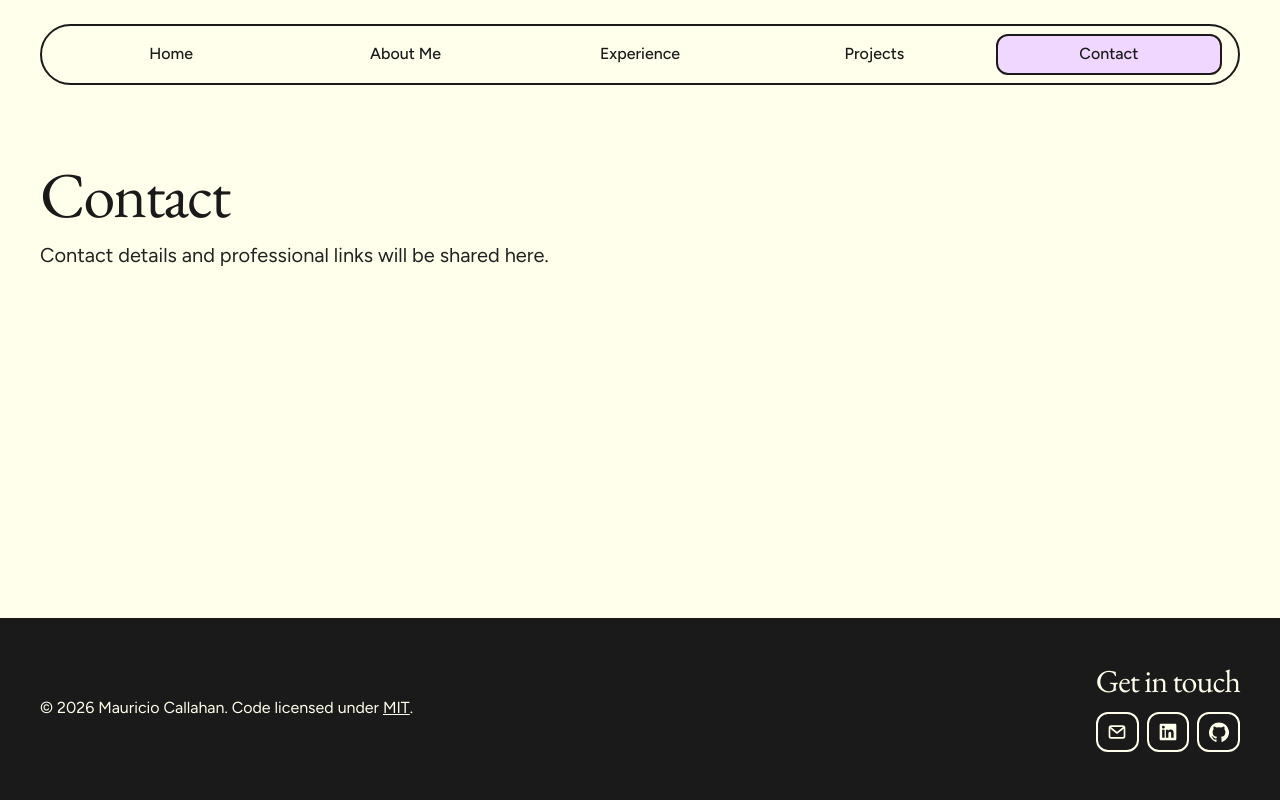
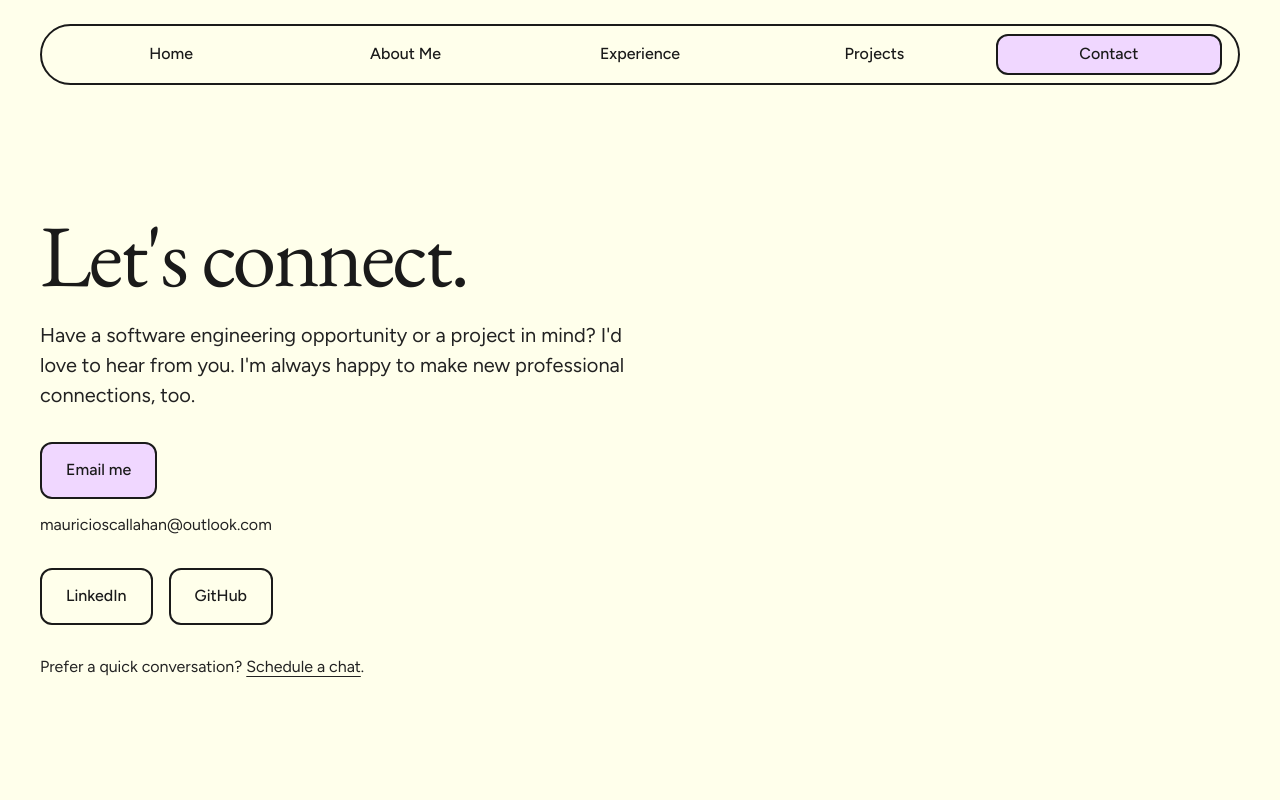
Before and after one commit to MauricioCallahan/portfolio, a Next.js app: page /contact in a window 1280 px wide. Shown: the top 800 px of the page. Built offline with nearby package versions, Linux system fonts and the light colour scheme.

Commit message:
Enhance About and Contact pages; update project descriptions and resume entries for clarity and detail

```diff
--- a/src/app/about/page.tsx
+++ b/src/app/about/page.tsx
@@ -6,7 +6,7 @@ export const metadata: Metadata = { title: "About Me | Portfolio" };
 export default function Page() {
   return (
     <section className="page-intro about-layout">
-      <h1 className="about-title">About Me</h1>
+      <h1 className="about-title">About <em>me</em></h1>
       <p className="about-intro">
         Hello! I’m Mauricio Callahan, a Computer Science major with a minor in
         Finance at Miami University, expecting to graduate in May 2027.
--- a/src/app/contact/page.tsx
+++ b/src/app/contact/page.tsx
@@ -1,12 +1,61 @@
 import type { Metadata } from "next";
+import { resumeProfile } from "@/data/resume";
 
-export const metadata: Metadata = { title: "Contact | Portfolio" };
+export const metadata: Metadata = {
+  title: "Contact | Portfolio",
+  description:
+    "Connect with Mauricio Callahan about software engineering opportunities, projects, and professional connections.",
+};
 
 export default function Page() {
   return (
-    <section className="page-intro">
-      <h1>Contact</h1>
-      <p>Contact details and professional links will be shared here.</p>
+    <section className="page-intro contact-page" aria-labelledby="contact-title">
+      <header>
+        <h1 id="contact-title">Let&apos;s connect.</h1>
+        <p>
+          Have a software engineering opportunity or a project in mind? I&apos;d
+          love to hear from you. I&apos;m always happy to make new professional
+          connections, too.
+        </p>
+      </header>
+      <div className="contact-email">
+        <a className="button" href={`mailto:${resumeProfile.email}`}>
+          Email me
+        </a>
+        <p className="contact-address">{resumeProfile.email}</p>
+      </div>
+      <div className="contact-socials">
+        <a
+          className="button"
+          href="https://www.linkedin.com/in/mauricio-callahan"
+          target="_blank"
+          rel="noopener noreferrer"
+          aria-label="LinkedIn (opens in a new tab or window)"
+        >
+          LinkedIn
+        </a>
+        <a
+          className="button"
+          href={resumeProfile.github}
+          target="_blank"
+          rel="noopener noreferrer"
+          aria-label="GitHub (opens in a new tab or window)"
+        >
+          GitHub
+        </a>
+      </div>
+      <p className="contact-booking">
+        Prefer a quick conversation?{" "}
+        <a
+          href="https://cal.com/mauricio-callahan/15min"
+          target="_blank"
+          rel="noopener noreferrer"
+          aria-label="Schedule a chat (opens in a new tab or window)"
+        >
+          Schedule a chat
+        </a>
+        .
+      </p>
     </section>
   );
 }
--- a/src/app/globals.css
+++ b/src/app/globals.css
@@ -50,7 +50,8 @@ body {
   color: var(--color-fog);
 }
 
-.hero h1 em {
+.hero h1 em,
+.about-title em {
   font-style: normal;
   text-decoration: underline wavy var(--color-lavender-whisper) 3px;
   text-underline-offset: 8px;
@@ -248,6 +249,60 @@ p {
   text-underline-offset: 4px;
 }
 
+.contact-page {
+  display: grid;
+  gap: 32px;
+  padding-block: clamp(48px, 8vw, 96px);
+}
+
+.contact-page h1 {
+  margin-bottom: 24px;
+  font-size: clamp(48px, 7vw, 88px);
+}
+
+.contact-page header p {
+  max-width: 48ch;
+  font-size: 20px;
+  line-height: 1.5;
+}
+
+.contact-page .button {
+  display: inline-block;
+  text-decoration: none;
+}
+
+.contact-page :focus-visible {
+  outline-color: var(--color-forest-ink);
+}
+
+.contact-address {
+  margin-top: 16px;
+  overflow-wrap: anywhere;
+}
+
+.contact-socials {
+  display: flex;
+  flex-wrap: wrap;
+  gap: 16px;
+}
+
+.contact-socials .button {
+  background: var(--color-lumen-cream);
+}
+
+.contact-socials .button:hover {
+  background: var(--color-lumen-stone);
+}
+
+.contact-page > .contact-booking {
+  font-size: 16px;
+}
+
+.contact-booking a {
+  color: inherit;
+  text-underline-offset: 4px;
+}
+
 .about-layout > .about-intro {
   font-size: 24px;
 }
@@ -298,6 +353,8 @@ p {
 
 .resume-header h1 {
   font-size: clamp(48px, 7vw, 88px);
+  line-height: 1.05;
+  text-wrap: balance;
 }
 
 .resume-header h1 em {
@@ -306,7 +363,7 @@ p {
   text-underline-offset: 8px;
 }
 
-.resume-header > p:not(.resume-eyebrow) {
+.resume-header > p {
   max-width: 45ch;
   margin: 24px auto 32px;
   font-size: 20px;
--- a/src/components/experience/InteractiveResume.tsx
+++ b/src/components/experience/InteractiveResume.tsx
@@ -82,7 +82,6 @@ export default function InteractiveResume() {
   return (
     <section className="resume-page">
       <header className="resume-header page-intro">
-        <p className="resume-eyebrow">Experience</p>
         <h1>The work,<br /><em>and the story behind it.</em></h1>
         <p>Explore my education, experience, and projects. Follow the details as you scroll, or choose an entry to jump in.</p>
         <a className="button resume-open" href={resumeProfile.pdfHref} target="_blank" rel="noopener noreferrer">Open PDF <span aria-hidden="true">↗</span></a>
--- a/src/components/home/Hero.tsx
+++ b/src/components/home/Hero.tsx
@@ -31,7 +31,7 @@ export default function Hero() {
             <p>A pricing tool for player-traded digital items, using live auction data to estimate what a comparable item might cost.</p>
             <div className="home-contribution">
               <h3>What I built</h3>
-              <p>A full-stack pricing tool for Warframe’s player-run Riven market; warframe.market. Its custom estimator compares similar listings and validates auction bids to produce a price range with a confidence rating. Rate limiting, caching, and fallback data keep searches resilient.</p>
+              <p>A full-stack pricing tool for Warframe’s player-driven Riven market, leveraging the Warframe.market website as its data source. Its custom estimator compares similar listings and validates auction bids to produce a price range with a confidence rating. Rate limiting, caching, and fallback data keep searches resilient.</p>
             </div>
             <ul className="home-technologies" aria-label="Project technologies">
               {["React", "TypeScript", "TanStack Query", "Python", "Flask"].map(name => <li key={name}><Badge>{name}</Badge></li>)}
--- a/src/data/projects.ts
+++ b/src/data/projects.ts
@@ -10,9 +10,9 @@ export const projects = [
   {
     slug: "riven-market", title: "Riven Market", resumeEntryId: "riven-market",
     sections: [
-      { title: "The project", paragraphs: ["Riven Market is a pricing tool for player traded digital items. Its Flask backend estimates prices using live auction data."] },
-      { title: "Estimating a price", paragraphs: ["The estimator compares similar items, removes outliers, and applies age decay and market derived stat weights."] },
-      { title: "Handling live data", paragraphs: ["Rate limiting and a 24-hour cache with fallback support the auction data workflow. Unit tests validate that behavior."] },
+      { title: "What I built", paragraphs: ["A full-stack pricing tool for Warframe’s player-driven Riven market, leveraging the Warframe.market website as its data source.", "Its custom estimator compares similar listings and validates auction bids to produce a price range with a confidence rating."] },
+      { title: "How an estimate takes shape", paragraphs: ["Fetch live auctions for the selected weapon.", "Compare stat rolls and builds, accounting for rerolls and listing age.", "Use validated bids or outlier filtered listing prices to estimate value and confidence."] },
+      { title: "Handling live data", paragraphs: ["Rate limiting, caching, and fallback data keep searches resilient."] },
     ],
   },
   {
--- a/src/data/resume.ts
+++ b/src/data/resume.ts
@@ -75,11 +75,11 @@ export const resumeSections: { id: string; title: string; entries: ResumeEntry[]
       },
       {
         id: "riven-market", title: "Riven Market Pricing Tool", dates: "March 2026", duration: "About 3–4 months", summary: "Live auction price estimation",
-        technologies: ["Python", "Flask", "React", "TypeScript"], projectHref: "/projects/riven-market",
+        technologies: ["React", "TypeScript", "TanStack Query", "Python", "Flask"], projectHref: "/projects/riven-market",
         bullets: [
-          "Built a Flask backend estimating prices for player traded digital items from live auction data",
-          "Developed a similarity based price estimator with outlier removal, age decay, and market derived stat weights",
-          "Implemented rate limiting, 24-hour caching with fallback, validated with unit tests",
+          "A full-stack pricing tool for Warframe’s player-driven Riven market, leveraging the Warframe.market website as its data source.",
+          "Its custom estimator compares similar listings and validates auction bids to produce a price range with a confidence rating.",
+          "Rate limiting, caching, and fallback data keep searches resilient.",
         ],
       },
       {
```
